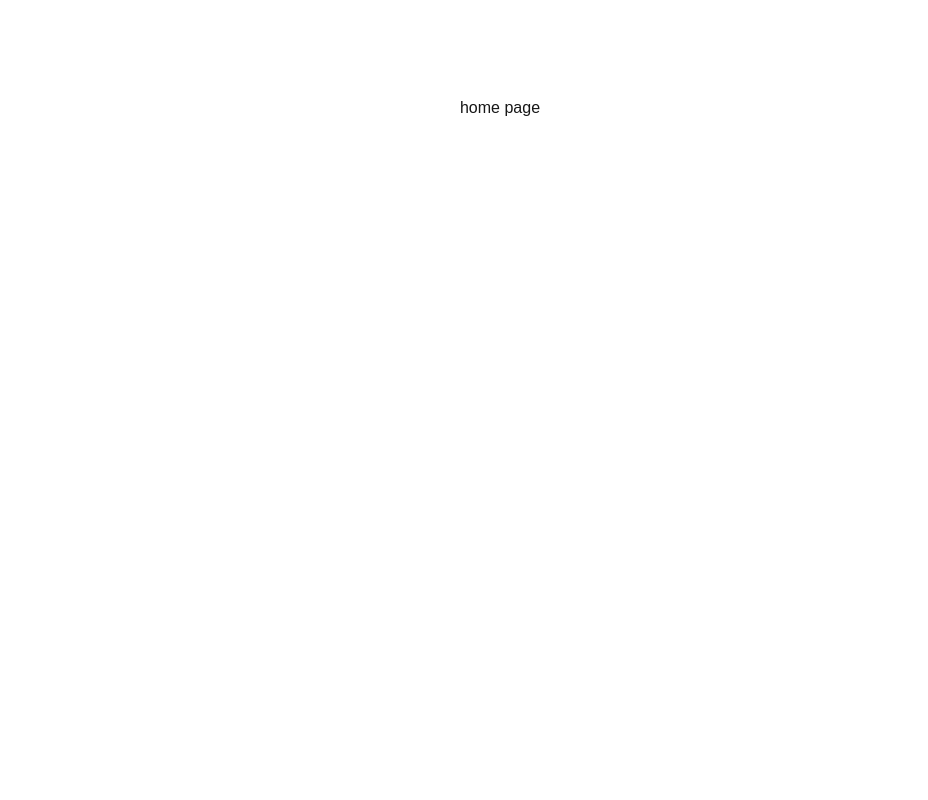
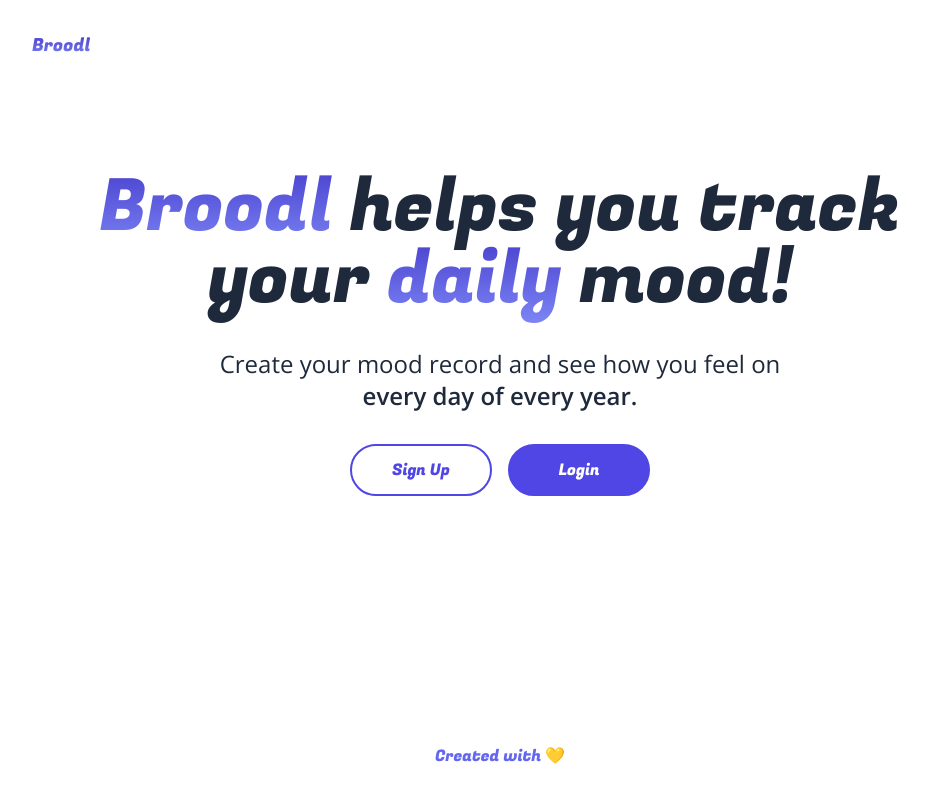
Before and after one commit to hvacTech0302/broodl, a Next.js app: page / in a window 1280 px wide. Shown: the whole page, without its empty margins (140-1068 px from the left). Built offline with nearby package versions, Linux system fonts and the light colour scheme.

Commit message:
Homepage, Header, and Footer Styled. Next step is to create the Calendar.js Component. Timestamp 1:02:02

```diff
--- a/app/dashboard/page.js
+++ b/app/dashboard/page.js
@@ -1,3 +1,19 @@
+import Dashboard from "@/components/Dashboard";
+import Login from "@/components/Login";
+import Main from "@/components/Main";
+
+export const metadata = {
+  title: "Broodl ⋅ Dashboard",
+};
+
 export default function DashboardPage() {
-  return <div>dashboard Page</div>;
+  const isAuthenticated = false;
+
+  let children = <Login />;
+
+  if (isAuthenticated) {
+    children = <Dashboard />;
+  }
+
+  return <Main classname={""}>{children}</Main>;
 }
--- a/app/globals.css
+++ b/app/globals.css
@@ -2,26 +2,8 @@
 @tailwind components;
 @tailwind utilities;
 
-:root {
-  --background: #ffffff;
-  --foreground: #171717;
+.textGradient {
+  background: -webkit-linear-gradient(#4338ca, #818cf8);
+  -webkit-background-clip: text;
+  -webkit-text-fill-color: transparent;
 }
-
-@media (prefers-color-scheme: dark) {
-  :root {
-    --background: #0a0a0a;
-    --foreground: #ededed;
-  }
-}
-
-body {
-  color: var(--foreground);
-  background: var(--background);
-  font-family: Arial, Helvetica, sans-serif;
-}
-
-@layer utilities {
-  .text-balance {
-    text-wrap: balance;
-  }
-}
--- a/app/layout.js
+++ b/app/layout.js
@@ -1,29 +1,39 @@
-import localFont from "next/font/local";
+import { Fugaz_One, Open_Sans } from "next/font/google";
 import "./globals.css";
 
-const geistSans = localFont({
-  src: "./fonts/GeistVF.woff",
-  variable: "--font-geist-sans",
-  weight: "100 900",
-});
-const geistMono = localFont({
-  src: "./fonts/GeistMonoVF.woff",
-  variable: "--font-geist-mono",
-  weight: "100 900",
-});
+const opensans = Open_Sans({ subsets: ["latin"] });
+const fugaz = Fugaz_One({ subsets: ["latin"], weight: ["400"] });
 
 export const metadata = {
-  title: "Create Next App",
-  description: "Generated by create next app",
+  title: "Broodl",
+  description: "Track your daily mood every day of every year!",
 };
 
 export default function RootLayout({ children }) {
+  const header = (
+    <header className="p-4 sm:p-8 flex items-center justify-between gap-4">
+      <h1 className={"text-base sm:text-lg textGradient " + fugaz.className}>
+        Broodl
+      </h1>
+    </header>
+  );
+
+  const footer = (
+    <footer className="p-4 sm:p-8 grid place-items-center">
+      <p className={"text-indigo-500 " + fugaz.className}>Created with 💛</p>
+    </footer>
+  );
   return (
     <html lang="en">
       <body
-        className={`${geistSans.variable} ${geistMono.variable} antialiased`}
+        className={
+          "w-full max-w-[1000px] mx-auto text-sm sm:text-base min-h-screen flex flex-col text-slate-800 " +
+          opensans.className
+        }
       >
+        {header}
         {children}
+        {footer}
       </body>
     </html>
   );
--- a/app/page.js
+++ b/app/page.js
@@ -1,7 +1,10 @@
+import Hero from "@/components/Hero";
+import Main from "@/components/Main";
+
 export default function HomePage() {
   return (
-    <main className="flex min-h-screen flex-col items-center justify-between p-24">
-      home page
-    </main>
+    <Main>
+      <Hero />
+    </Main>
   );
 }
--- /dev/null
+++ b/components/Button.js
@@ -0,0 +1,24 @@
+import { Fugaz_One } from "next/font/google";
+import React from "react";
+
+const fugaz = Fugaz_One({ subsets: ["latin"], weight: ["400"] });
+
+export default function Button(props) {
+  const { text, dark } = props;
+  return (
+    <button
+      className={
+        " rounded-full overflow-hidden duration-200 border-2 border-solid hover:opacity-60 border-indigo-600 " +
+        (dark ? " text-white bg-indigo-600 " : " text-indigo-600 ")
+      }
+    >
+      <p
+        className={
+          "px-6 sm:px-10 whitespace-nowrap py-2 sm:py-3 " + fugaz.className
+        }
+      >
+        {text}
+      </p>
+    </button>
+  );
+}
--- /dev/null
+++ b/components/Dashboard.js
@@ -0,0 +1,5 @@
+import React from "react";
+
+export default function Dashboard() {
+  return <div>Dashboard</div>;
+}
--- /dev/null
+++ b/components/Hero.js
@@ -0,0 +1,28 @@
+import { Fugaz_One } from "next/font/google";
+import React from "react";
+import Button from "./Button";
+
+const fugaz = Fugaz_One({ subsets: ["latin"], weight: ["400"] });
+
+export default function Hero() {
+  return (
+    <div className="py-4 md:py-12 flex flex-col gap-4 sm:gap-8 ">
+      <h1
+        className={
+          "text-5xl sm:text-6xl md:text-7xl text-center " + fugaz.className
+        }
+      >
+        <span className="textGradient">Broodl</span> helps you track your{" "}
+        <span className="textGradient">daily</span> mood!
+      </h1>
+      <p className="text-lg sm:text-xl md:text-2xl text-center w-full mx-auto max-w-[600px]">
+        Create your mood record and see how you feel on{" "}
+        <span className="font-semibold">every day of every year.</span>
+      </p>
+      <div className="grid grid-cols-2 gap-4 w-fit mx-auto ">
+        <Button text="Sign Up" />
+        <Button text="Login" dark />
+      </div>
+    </div>
+  );
+}
--- /dev/null
+++ b/components/Login.js
@@ -0,0 +1,5 @@
+import React from "react";
+
+export default function Login() {
+  return <div>Login</div>;
+}
--- /dev/null
+++ b/components/Main.js
@@ -0,0 +1,7 @@
+import React from "react";
+
+export default function Main(props) {
+  const { children } = props;
+
+  return <main className={"flex-1 flex flex-col p-4 sm:p-8"}>{children}</main>;
+}
```
